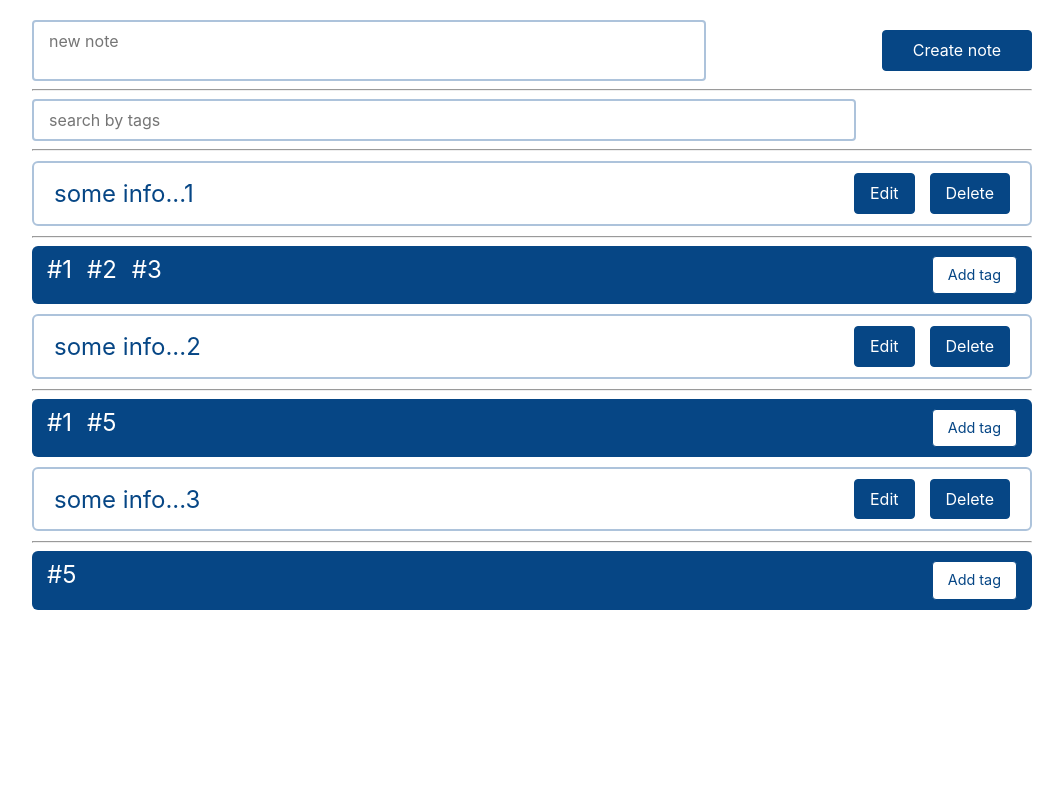
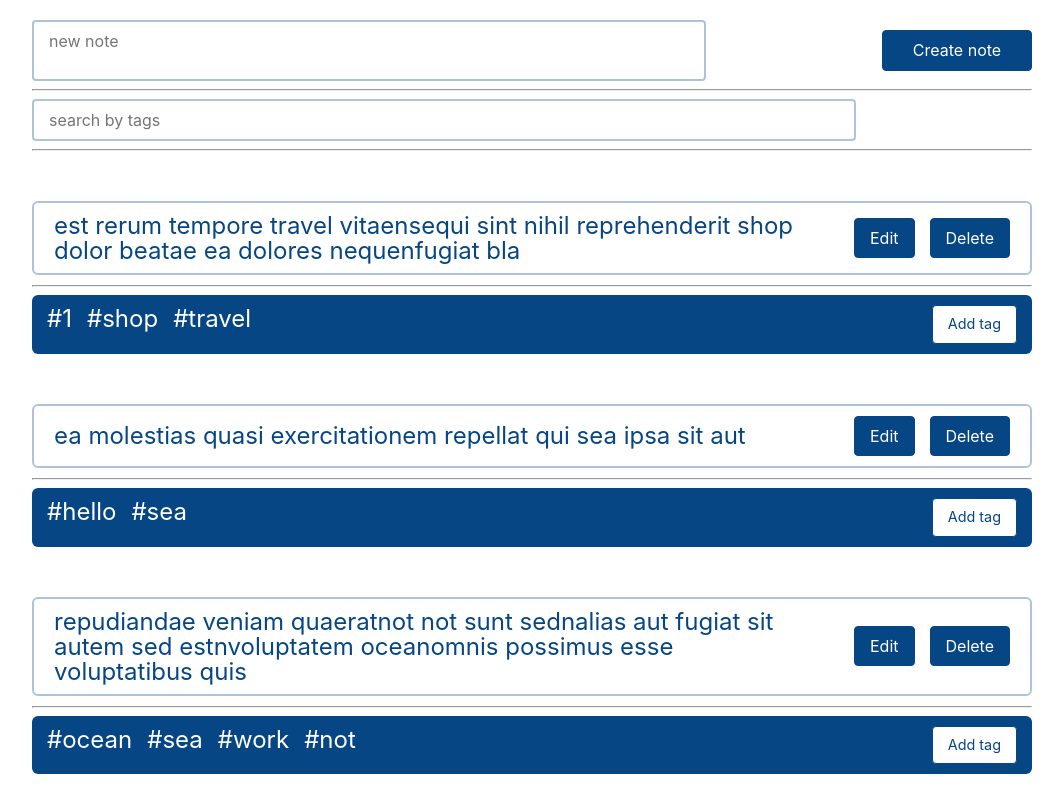
Before and after one commit to koranevskiy/noteEditor, a React (Create React App) app: page / in a window 1280 px wide. Shown: the top 800 px of the page, without its empty margins (108-1171 px from the left). Built offline with nearby package versions, Linux system fonts and the light colour scheme.

Commit message:
added data and fixed

```diff
--- a/src/Components/Pages/NotePage/Note.module.scss
+++ b/src/Components/Pages/NotePage/Note.module.scss
@@ -1,5 +1,6 @@
 @import "src/App";
 .noteOuterWrapper {
+  margin: 50px 0;
   .noteInnerWrapper {
     display: flex;
     margin: 10px 0;
--- a/src/Components/Pages/NotePage/editNote.jsx
+++ b/src/Components/Pages/NotePage/editNote.jsx
@@ -22,8 +22,9 @@ const EditNote = ({id, description, cancel, edit, tagList, addTag}) => {
             edit(id, text)
         }
     }
+    let tags = findTags(text)
+
     const highlightTemplate = useMemo(() => {
-        let tags = findTags(text)
 
         let regex = '/'
         tagList.forEach(({body}) => {
@@ -34,7 +35,7 @@ const EditNote = ({id, description, cancel, edit, tagList, addTag}) => {
         regex = regex + '/'
         return new RegExp(regex, 'gi')
 
-    }, [tagList])
+    }, [tagList, tags])
     return (
         <div className={cl.editNote}>
             <div className={cl.body}>
--- a/src/data/data.json
+++ b/src/data/data.json
@@ -2,20 +2,25 @@
   "notes": [
     {
       "id": 1,
-      "description": "some info...1",
-      "tags": [{"id": 1, "body": "#1"}, {"id": 2, "body": "#2"}, {"id": 3, "body": "#3"}]
+      "description": "est rerum tempore travel vitaensequi sint nihil reprehenderit shop dolor beatae ea dolores nequenfugiat bla",
+      "tags": [{"id": 1, "body": "#1"}, {"id": 2, "body": "#shop"}, {"id": 3, "body": "#travel"}]
 
     },
     {
       "id": 2,
-      "description": "some info...2",
-      "tags": [{"id": 1, "body": "#1"}, {"id": 2, "body": "#5"}]
+      "description": "ea molestias quasi exercitationem repellat qui sea ipsa sit aut",
+      "tags": [{"id": 1, "body": "#hello"}, {"id": 2, "body": "#sea"}]
 
     },
     {
       "id": 3,
-      "description": "some info...3",
-      "tags": [{"id": 1, "body": "#5"}]
+      "description": "repudiandae veniam quaeratnot not sunt sednalias aut fugiat sit autem sed estnvoluptatem oceanomnis possimus esse voluptatibus quis",
+      "tags": [{"id": 1, "body": "#ocean"}, {"id": 2, "body": "#sea"}, {"id": 3, "body": "#work"}, {"id": 4, "body": "#not"}]
+    },
+    {
+      "id": 4,
+      "description": "itaque id aut magnamnpraesentium quia et ea odit work et ea voluptas etnsapiente quia nihil amet occaecati quia id 3 3voluptatemnincidunt ea est distinctio odio",
+      "tags": [{"id": 1, "body": "#ocean"}, {"id": 2, "body": "#sea"}, {"id": 3, "body": "#work"}, {"id": 4, "body": "#3"}]
     }
   ]
 }
```
